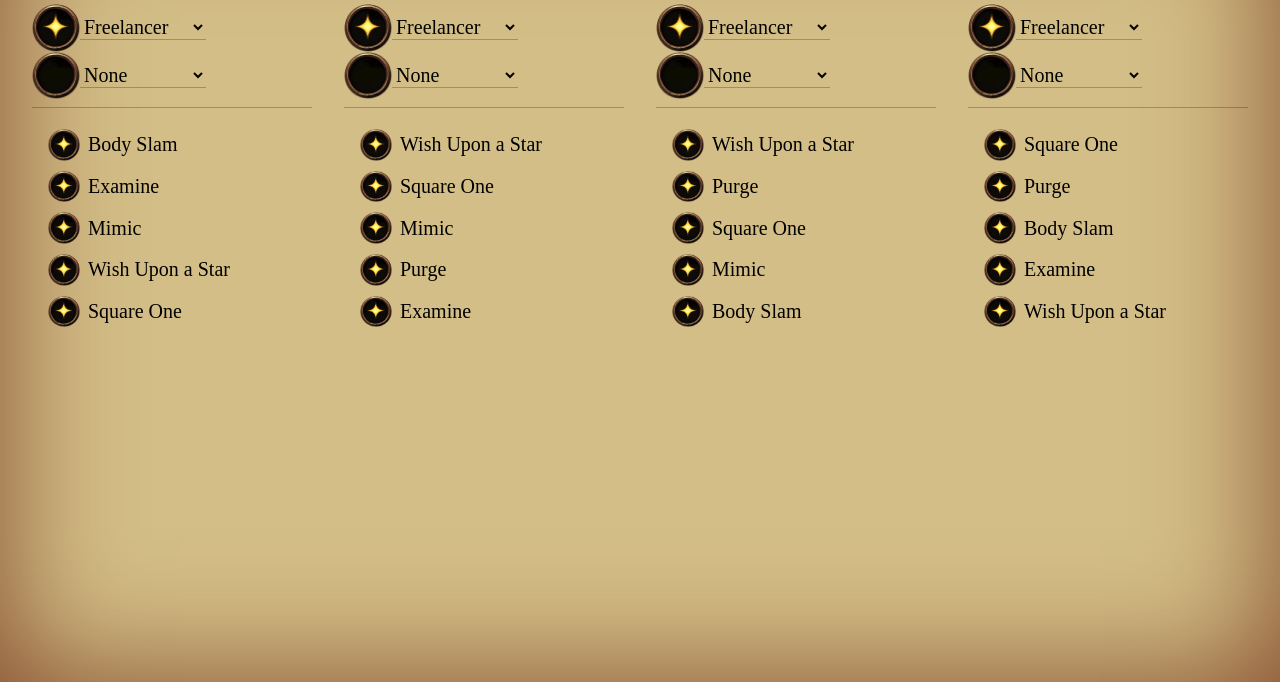
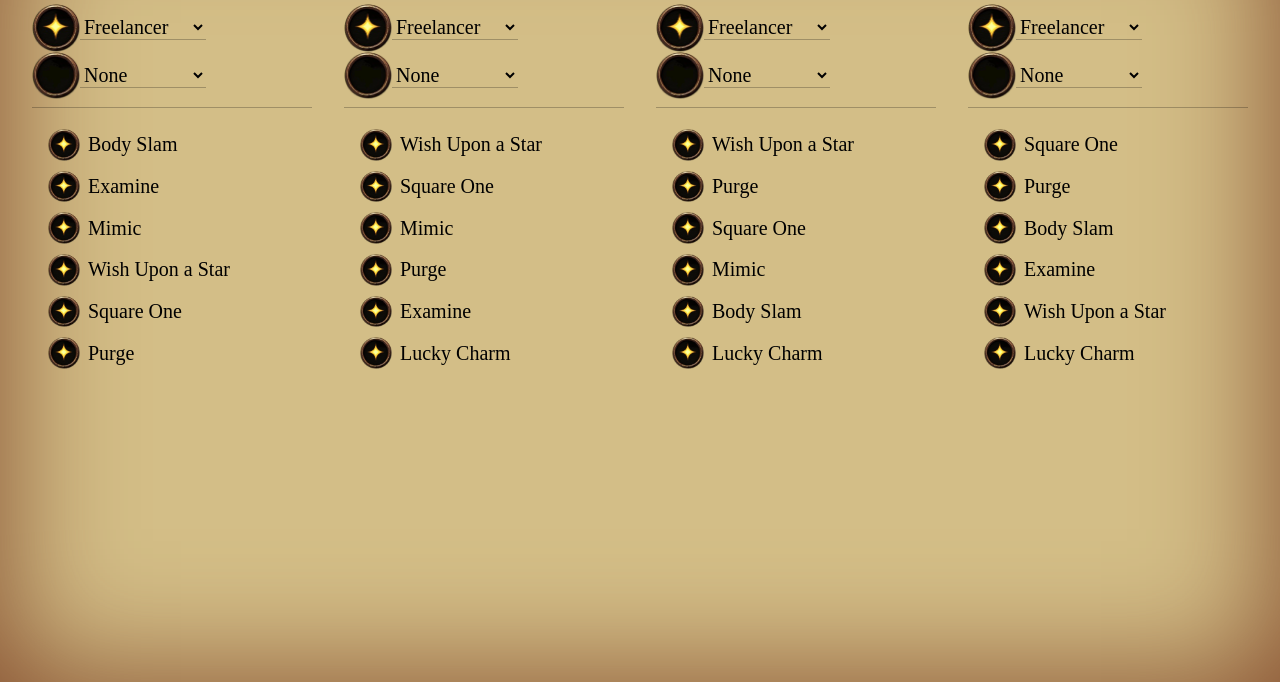
Before and after one commit to Adnyropast/random, a plain HTML site: page abilities_cards.html in a window 1280 px wide. Both pictures are taken after a click on the element "Forage". Shown: the part 118-800 px from the top of the page. Drawn offline with Linux system fonts and the light colour scheme.

Commit message:
Add files via upload

```diff
--- a/abilities_cards.html
+++ b/abilities_cards.html
@@ -715,14 +715,14 @@
                             abilities.push(abilities.splice(index, 1)[0]);
 
                             element.remove();
-                            addCard(abilities[5-1]);
+                            addCard(abilities[6-1]);
                         });
 
                         return element;
                     })());
                 }
 
-                for(let i = 0; i < 5; ++i) {
+                for(let i = 0; i < 6; ++i) {
                     addCard(abilities[i]);
                 }
             });
```
